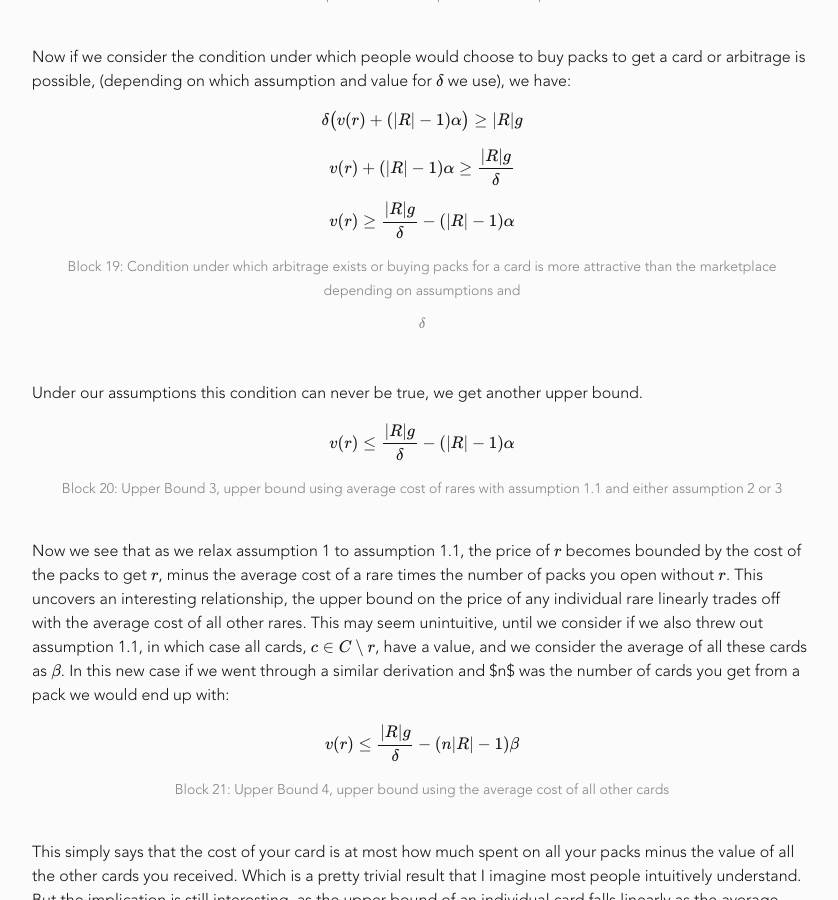
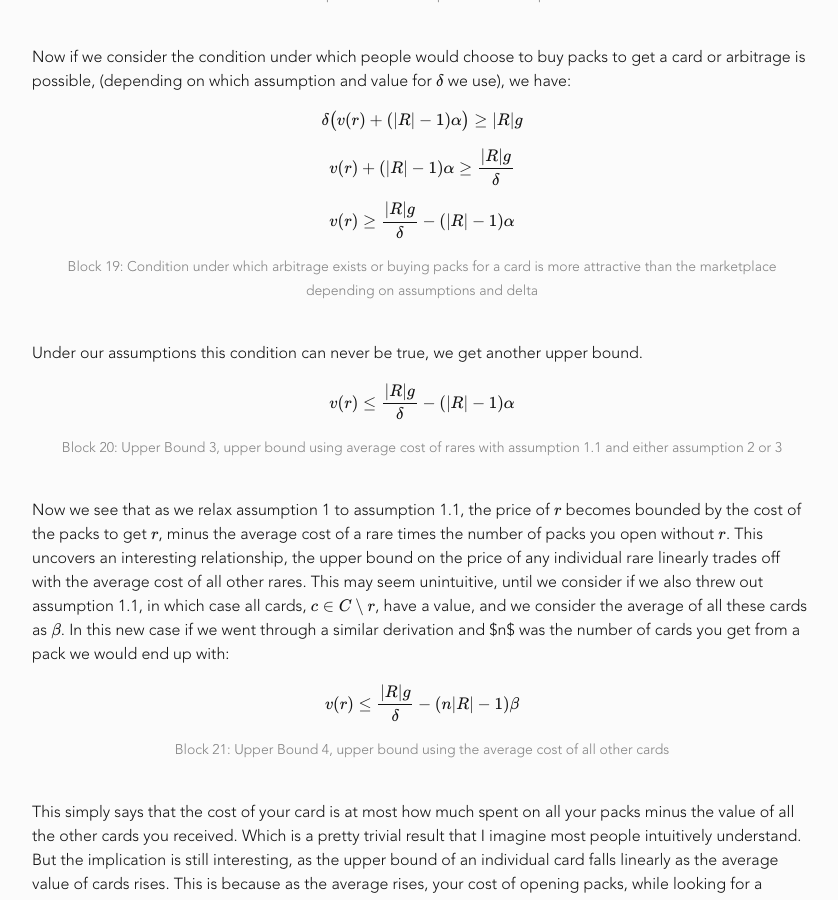
Before and after one commit to Buggy-Virus/buggy-virus.github.io, a Jekyll site: the page built from _posts/2018-11-26-artifact-economy-analysis.markdown, in a window 1280 px wide and 900 px high, scrolled down 16066 px. Shown: the whole window, without its empty margins (218-1056 px from the left). Built offline with Jekyll 4.4.1, drawn with Linux system fonts in a browser that asks for light colours; formulas are drawn with MathJax 3; some of the changed text lies outside the part shown.

```diff
--- a/_posts/2018-11-26-artifact-economy-analysis.markdown
+++ b/_posts/2018-11-26-artifact-economy-analysis.markdown
@@ -438,7 +438,7 @@
 
 $$v(r) \geq \frac{\vert R \vert g}{\delta} - (\vert R \vert - 1)\alpha$$
 
-<center><span style="font-size:14px;color:#828282;text-align:center;"> Block 19: Condition under which arbitrage exists or buying packs for a card is more attractive than the marketplace depending on assumptions and $$\delta$$</span></center>
+<center><span style="font-size:14px;color:#828282;text-align:center;"> Block 19: Condition under which arbitrage exists or buying packs for a card is more attractive than the marketplace depending on assumptions and delta</span></center>
 
 &nbsp;
 
@@ -522,6 +522,8 @@
 
 <center><span style="font-size:14px;color:#828282;text-align:center;"> Block 23: Upper Bound 5, uppder bound for the average cost of a rare using assumption 1.1</span></center>
 
+&nbsp;
+
 So now we have a rather surprising result. The average cost of a rare is capped at the cost of a pack, times the inverse of $$\delta$$. If we consider assumption 2 to hold, then $$\delta$$ is simply 1, and then the average cost of a rare is capped at the cost of a pack. And if we only consider assumption 3 to hold, then it is capped at an amount slightly more than the price of a pack, and if assumption 3 does hold, some complicated arbitrage exists (somewhere).
 
 Further this result is still assumes assumption 1.1 holds. I imagine there is a similar way to derive the upper bound on the average cost of a rare when not assuming all non-rare cards have 0 value. That upper bound should be even tighter than the one calculated above, but this is left as an exercise for the reader.
```
Also changed, not shown: other parts of _posts/2018-11-26-artifact-economy-analysis.markdown (+1 -1 lines).
